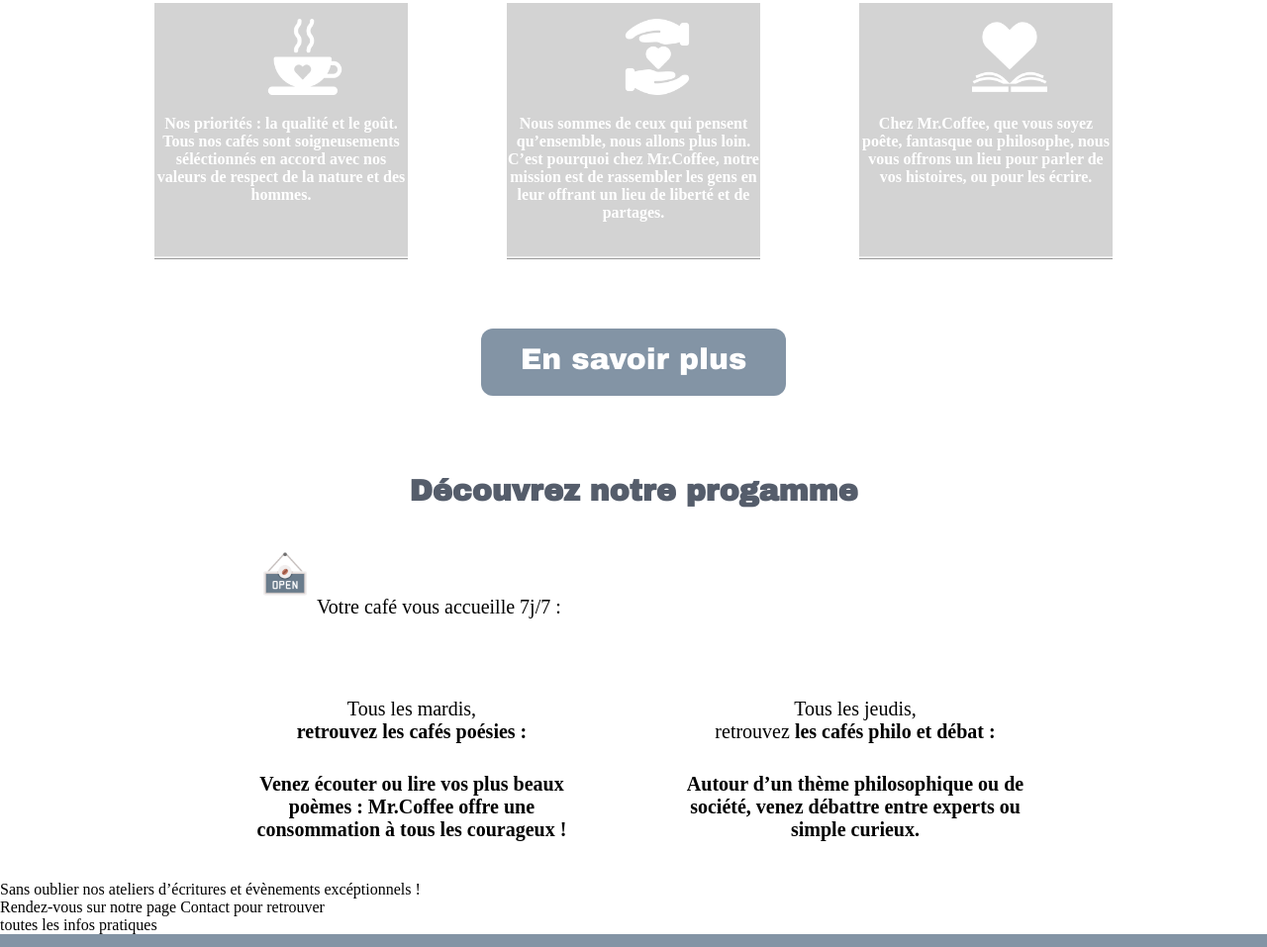
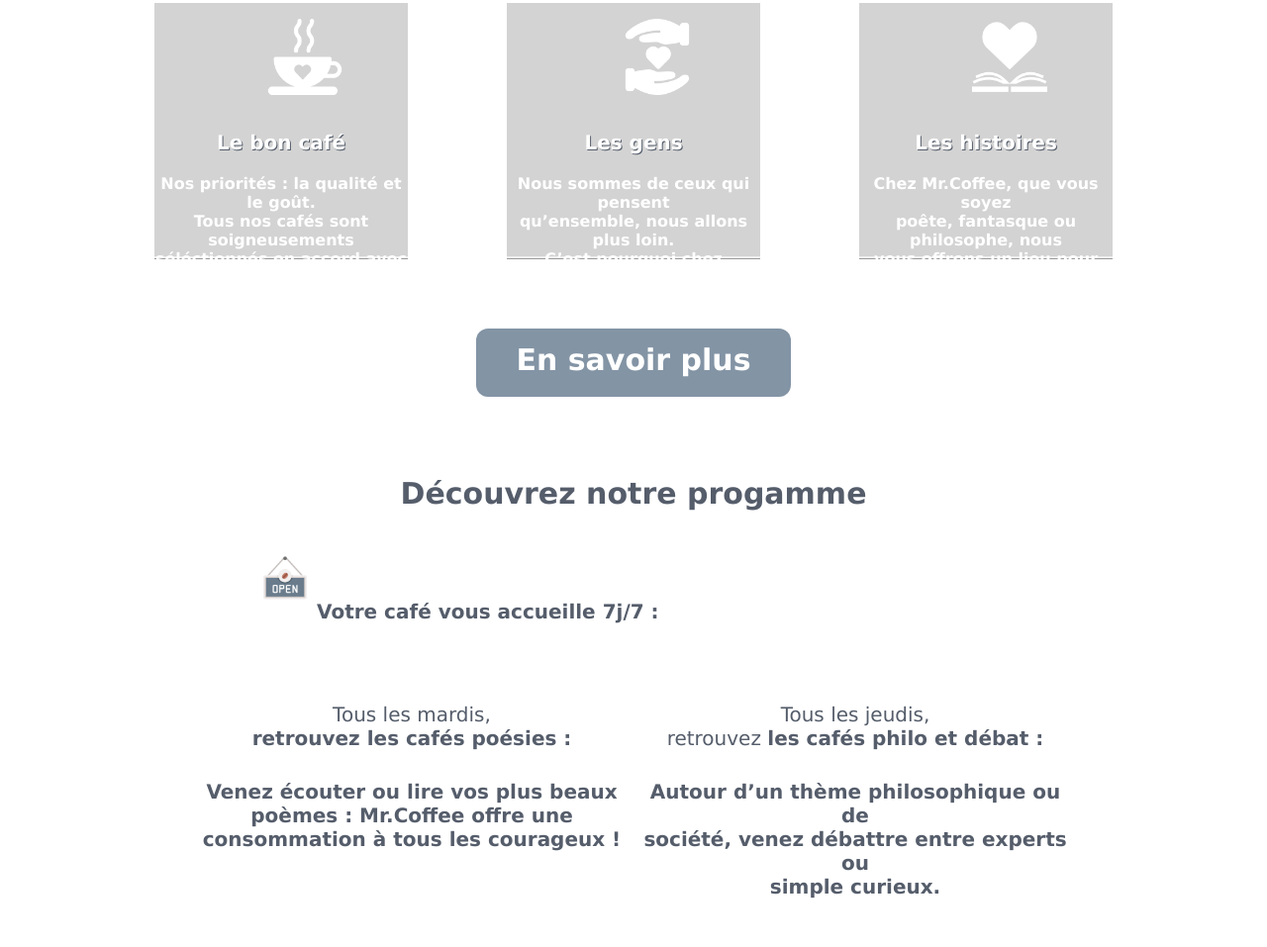
Before and after one commit to ElaJK01/INCODE-recrutation-task, a plain HTML site: page www/index.html in a window 1280 px wide. Shown: the part 1115-2072 px from the top of the page at 99% size. Drawn offline with Linux system fonts and the light colour scheme.

Commit message:
index.html change font-family

```diff
--- a/www/application.css
+++ b/www/application.css
@@ -45,7 +45,8 @@ header {
     list-style-type: none;
     color: white;
     text-decoration: none;
-    font-family: 'Archivo Black', sans-serif;
+    font-family: Verdana, Geneva, Tahoma, sans-serif;
+    font-weight: bold;
 
 }
 
@@ -78,7 +79,7 @@ img {
     width: 100%;
     text-align: center;
     background-color: #8394a5;
-    font-family: 'Archivo Black', sans-serif;
+    font-family: Verdana, Geneva, Tahoma, sans-serif;
     color: white;
 
   }
@@ -115,10 +116,11 @@ img {
     text-align: center;
     font-size: 20px;
     color: white;
-    font-family: 'Archivo Black', sans-serif;
+    font-family: Verdana, Geneva, Tahoma, sans-serif;
     top: 15%;
     left: 20%;
     right: 20%;
+    text-shadow: 1px 1px gray;
 
   }
 
@@ -138,8 +140,27 @@ img {
     float: left;
     text-align:center;
     border-bottom-style: ridge;
+    justify-content: center;
+    font-family: Verdana, Geneva, Tahoma, sans-serif;
 
 }
+
+.gray-icons div {
+    display: flex;
+    flex-direction: column;
+    justify-content: center;
+    align-items: center;
+
+}
+
+.icon-first-text {
+    color: white;
+    font-weight: bold;
+    margin: 20px;
+    font-size: 20px;
+    text-shadow: 1px 1px rgb(85, 93, 107);
+}
+
 
 #tree-img {
     display: flex;
@@ -152,7 +173,7 @@ img {
     display: flex;
     justify-content: center;
     color: rgb(85, 93, 107);
-    font-family: 'Archivo Black', sans-serif;
+    font-family:Verdana, Geneva, Tahoma, sans-serif;
     font-size: 20px;
     font-stretch: extra-expanded;
     text-align:center;
@@ -161,16 +182,19 @@ img {
     margin-bottom: 20px;
     padding-bottom: 10px;
     line-height: 1.5em;
+    font-weight: bold;
 }
 
 .icon-text {
     color: white;
     font-weight: bold;
+    font-family: Verdana, Geneva, Tahoma, sans-serif;
 }
 
 #button {
     display: flex;
     justify-content: center;
+    font-family: Verdana, Geneva, Tahoma, sans-serif;
 }
 
 #button button {
@@ -191,7 +215,7 @@ img {
     padding-top: 30px;
     margin-top: 30px;
     font-size: 20px;
-    font-family: 'Archivo Black', sans-serif;
+    font-family:Verdana, Geneva, Tahoma, sans-serif;
     margin-bottom: 10px;
     padding-bottom: 10px;
 }
@@ -216,6 +240,9 @@ img {
     width: 50%;
     font-size: 20px;
     padding: 70px 0;
+    color: rgb(85, 93, 107);
+    font-weight: bold;
+    font-family: Verdana, Geneva, Tahoma, sans-serif;
 
 }
 
@@ -256,6 +283,8 @@ img {
     margin-bottom: 15px;
     padding-bottom: 15px;
     font-size: 20px;
+    color: rgb(85, 93, 107);
+    font-family: Verdana, Geneva, Tahoma, sans-serif;
 }
 
 
@@ -263,4 +292,23 @@ img {
     margin-bottom: 15px;
     padding-bottom: 15px;
     font-size: 20px;
+    color: rgb(85, 93, 107);
+    font-family: Verdana, Geneva, Tahoma, sans-serif;
 }
+
+
+.bottom-text {
+    display: flex;
+    justify-content: center;
+    text-align: center;
+    font-size: 20px;
+    margin: 50px;
+    color: rgb(85, 93, 107);
+    font-family: Verdana, Geneva, Tahoma, sans-serif;
+}
+
+.last {
+    font-size: 25px;
+    font-weight: bold;
+    font-family: Verdana, Geneva, Tahoma, sans-serif;
+}
--- a/www/index.html
+++ b/www/index.html
@@ -46,18 +46,21 @@
                     <div class="gray-icons">
                         <div>
                             <img class="icon" src="assets/icon_café.png" alt="icon_cafe" height="30%" width="30%">
+                            <p class="icon-first-text">Le bon café</p>
                             <p class="icon-text">Nos priorités : la qualité et le goût.<br>Tous nos cafés sont soigneusements<br>séléctionnés en accord avec nos<br>valeurs de respect de la nature et des<br>hommes.</p>
                         </div>
                     </div>
                     <div class="gray-icons">
                         <div>
                             <img class="icon" src="assets/icon_gens.png" alt="icon_gens" height="30%" width="30%">
+                            <p class="icon-first-text">Les gens</p>
                             <p class="icon-text">Nous sommes de ceux qui pensent<br>qu’ensemble, nous allons plus loin.<br>C’est pourquoi chez Mr.Coffee, notre<br>mission est de rassembler les gens en<br>leur offrant un lieu de liberté et de<br>partages.</p>
                         </div>
                     </div>
                     <div class="gray-icons">
                         <div>
                             <img class="icon" src="assets/icon_histoires.png" alt="icon_histoires" height="30%" width="30%">
+                            <p class="icon-first-text">Les histoires</p>
                             <p class="icon-text">Chez Mr.Coffee, que vous soyez<br>poête, fantasque ou philosophe, nous<br>vous offrons un lieu pour parler de<br>vos histoires, ou pour les écrire.</p>
                         </div>
                     </div>
@@ -87,9 +90,9 @@
                     </div>
                 </div>
 
-                <div><p>Sans oublier nos ateliers d’écritures et évènements excéptionnels !</p></div>
+                <div class="bottom-text"><p>Sans oublier nos ateliers d’écritures et évènements excéptionnels !</p></div>
 
-                <div><p>Rendez-vous sur notre page Contact pour retrouver<br>toutes les infos pratiques</p></div>
+                <div class="bottom-text last"><p>Rendez-vous sur notre page Contact pour retrouver<br>toutes les infos pratiques</p></div>
 
             </div>
         </div>
```
Lines whose indentation alone changed are shown as unchanged.
